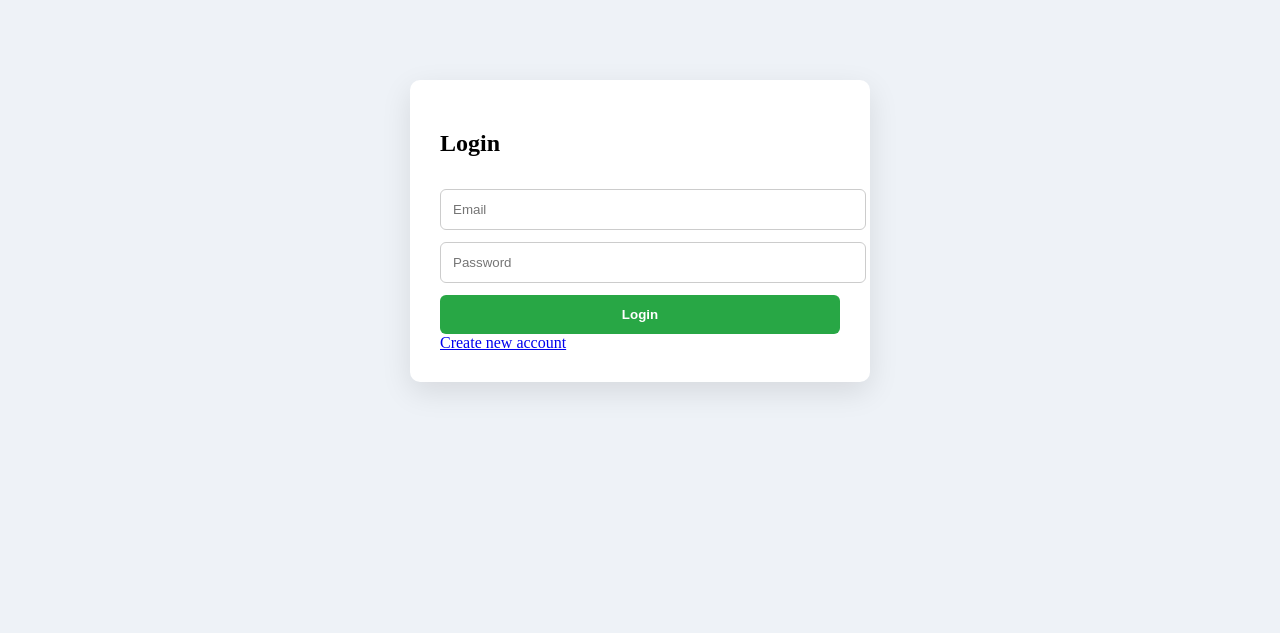
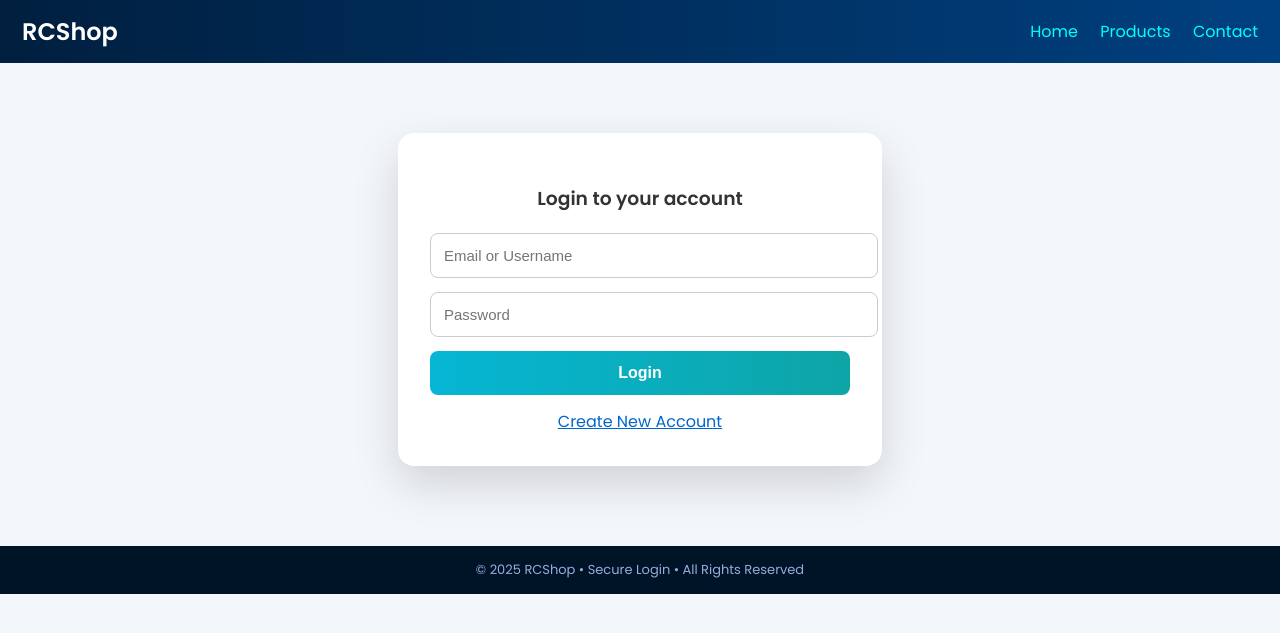
Before and after one commit to idtgroups-eng/rcshop, a Django app: page /login/ in a window 1280 px wide. Shown: the top 633 px of the page. Run offline with Django 5.2, Linux system fonts and the light colour scheme.

Commit message:
Premium login, register & checkout button upgrade

```diff
--- a/main/__init__.py
+++ /dev/null
@@ -1 +0,0 @@
-default_app_config = 'main.apps.MainConfig'
--- a/templates/about.html
+++ b/templates/about.html
@@ -142,14 +142,14 @@
       <div class="team-card">
         <img src="{% static 'images/person2.jpg' %}" class="team-photo">
         <h4 class="team-name">Amit Roy</h4>
-        <p class="team-role">Web Designer</p>
+        <p class="team-role">IT Instructor</p>
       </div>
     </div>
 
     <div class="col-md-4">
       <div class="team-card">
         <img src="{% static 'images/person3.jpg' %}" class="team-photo">
-        <h4 class="team-name">Sourv & Dikshant</h4>
+        <h4 class="team-name">Sourav & Dikshant</h4>
         <p class="team-role">Hardware & Software</p>
       </div>
     </div>
--- a/templates/checkout.html
+++ b/templates/checkout.html
@@ -169,8 +169,9 @@
     <input type="hidden" name="subtotal" id="subtotalInput">
     <input type="hidden" name="total" id="totalInput">
     <!-- ============================================================ -->
-<button type="submit" class="pay-btn">
-  Proceed to Payment
+<button type="submit" class="pay-btn-premium">
+  <span>Proceed to Secure Payment</span>
+  <small>100% Safe & Encrypted</small>
 </button>
 
 </form>
--- a/templates/contact.html
+++ b/templates/contact.html
@@ -57,7 +57,7 @@
 
         <p><b>📍 Address:</b> Gurukul Building, Rajgarh HP</p>
         <p><b>📞 Phone:</b> +91 9625225254</p>
-        <p><b>📧 Email:</b> rifhtcomputers89@gmail.com</p>
+        <p><b>📧 Email:</b> rightcomputers89@gmail.com</p>
         <p><b>🕒 Timings:</b> 10AM - 8PM (Mon–Sat)</p>
 
         <div class="social-icons mt-3">
@@ -152,7 +152,7 @@
           <li>Software Installation</li>
         </ul>
         <p class="mt-3">
-          💬 WhatsApp Support: <b>+91 7018677970</b>
+          💬 WhatsApp Support: <b>+91 9625252254</b>
         </p>
       </div>
 
@@ -168,7 +168,7 @@
 </footer>
 
 <!-- WhatsApp Button -->
-<a href="https://wa.me/917018677970" class="whatsapp-float">
+<a href="https://wa.me/9625252254" class="whatsapp-float">
   <i class="bi bi-whatsapp"></i>
 </a>
 
--- a/templates/login.html
+++ b/templates/login.html
@@ -1,41 +1,90 @@
 <!DOCTYPE html>
-<html>
+<html lang="en">
 <head>
-<title>Login</title>
+<meta charset="UTF-8">
+<title>Login | RCShop</title>
+<meta name="viewport" content="width=device-width, initial-scale=1.0">
+
+<link href="https://fonts.googleapis.com/css2?family=Poppins:wght@300;400;600&display=swap" rel="stylesheet">
+
 <style>
-body{font-family:Poppins;background:#eef2f7}
-.form-box{
-  max-width:400px;margin:80px auto;
-  background:#fff;padding:30px;
-  border-radius:10px;box-shadow:0 10px 30px rgba(0,0,0,.1)
+body{margin:0;font-family:Poppins;background:#f3f6fb;color:#333}
+
+/* HEADER */
+.rc-header{
+background:linear-gradient(90deg,#001f3f,#004080);
+padding:14px 22px;
+display:flex;
+justify-content:space-between;
+align-items:center;
+color:#fff;
 }
-input,button{
-  width:100%;padding:12px;margin-top:12px;
-  border-radius:6px;border:1px solid #ccc
+.rc-header h2{margin:0;font-weight:600}
+.rc-header a{color:#0ff;text-decoration:none;margin-left:18px;font-weight:500}
+
+/* LOGIN BOX */
+.login-wrapper{
+max-width:420px;margin:70px auto;background:#fff;padding:32px;
+border-radius:16px;box-shadow:0 18px 45px rgba(0,0,0,.15);
 }
-button{background:#28a745;color:#fff;border:none;font-weight:600}
+.login-wrapper h3{text-align:center;margin-bottom:20px}
+.login-wrapper input{
+width:100%;padding:13px;border-radius:8px;border:1px solid #ccc;margin-bottom:14px;font-size:15px
+}
+.login-wrapper button{
+width:100%;padding:13px;border:none;border-radius:8px;
+background:linear-gradient(90deg,#06b6d4,#0ea5a7);
+color:#fff;font-weight:600;font-size:16px;cursor:pointer
+}
+.login-wrapper button:hover{opacity:.9}
+.login-wrapper a{display:block;text-align:center;margin-top:14px;color:#0066cc}
+
+/* FOOTER */
+.rc-footer{
+margin-top:80px;
+background:#001427;
+color:#9ad;
+text-align:center;
+padding:14px;
+font-size:13px
+}
 </style>
 </head>
+
 <body>
 
-<div class="form-box">
-<h2>Login</h2>
+<!-- HEADER -->
+<div class="rc-header">
+  <h2>RCShop</h2>
+  <div>
+    <a href="/">Home</a>
+    <a href="/products/">Products</a>
+    <a href="/contact/">Contact</a>
+  </div>
+</div>
+
+<!-- LOGIN FORM -->
+<div class="login-wrapper">
+<h3>Login to your account</h3>
 
 {% if form.errors %}
-<p style="color:red">Invalid email or password</p>
+<p style="color:red;text-align:center;">Invalid username or password</p>
 {% endif %}
+
 <form method="post">
-  {% csrf_token %}
-
-  <input type="hidden" name="next" value="{{ next }}">
-
-  <input type="text" name="username" placeholder="Email" required>
-  <input type="password" name="password" placeholder="Password" required>
-
-  <button>Login</button>
+{% csrf_token %}
+<input type="hidden" name="next" value="{{ next }}">
+<input type="text" name="username" placeholder="Email or Username" required>
+<input type="password" name="password" placeholder="Password" required>
+<button type="submit">Login</button>
 </form>
 
-<a href="{% url 'register' %}">Create new account</a>
+<a href="{% url 'register' %}">Create New Account</a>
+</div>
+
+<!-- FOOTER -->
+<div class="rc-footer">
+© {{year|default:"2025"}} RCShop • Secure Login • All Rights Reserved
 </div>
 
 </body>
```
Also changed, not shown: main/apps.py (+1 -13 lines), myproject/settings.py (+0 -9 lines), static/css/checkout.css (+41 -0 lines), templates/register.html (+68 -18 lines).
